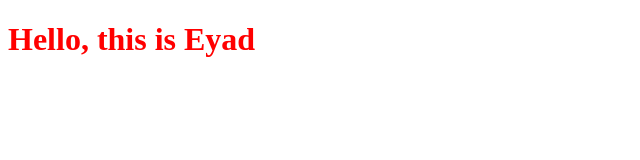
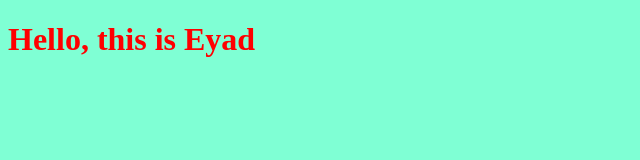
Before and after one commit to eyadghazalcgc/myproject, a plain HTML site: page index.html in a window 1280 px wide. Shown: the whole page, without its empty margins (0-640 px from the left). Drawn offline with Linux system fonts and the light colour scheme.

Commit message:
changing background color in css file

```diff
--- a/style.css
+++ b/style.css
@@ -1,3 +1,7 @@
 h1{
     color:red
 }
+body
+{
+    background-color: aquamarine;
+}
```
